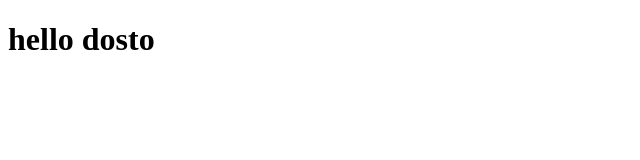
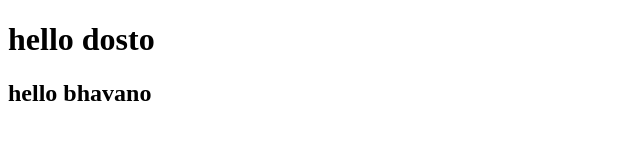
Before and after one commit to SanketSudrik/project2, a plain HTML site: page index.html in a window 1280 px wide. Shown: the whole page, without its empty margins (0-640 px from the left). Drawn offline with Linux system fonts and the light colour scheme.

Commit message:
Update index.html

```diff
--- a/index.html
+++ b/index.html
@@ -7,5 +7,6 @@
 </head>
 <body>
     <h1>hello dosto</h1>
+    <h2> hello bhavano</h2>
 </body>
 </html>
```
